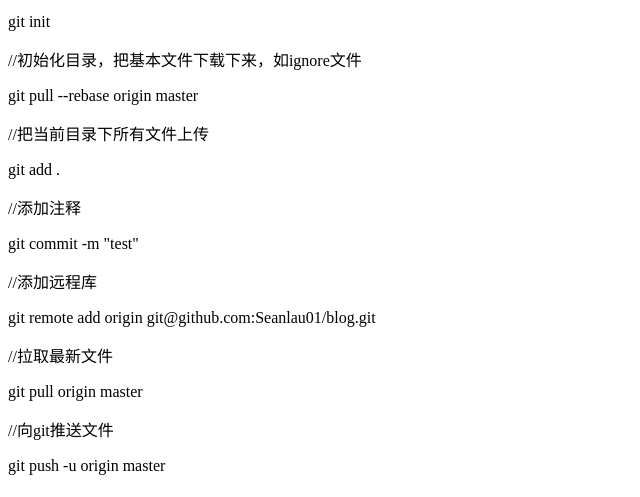
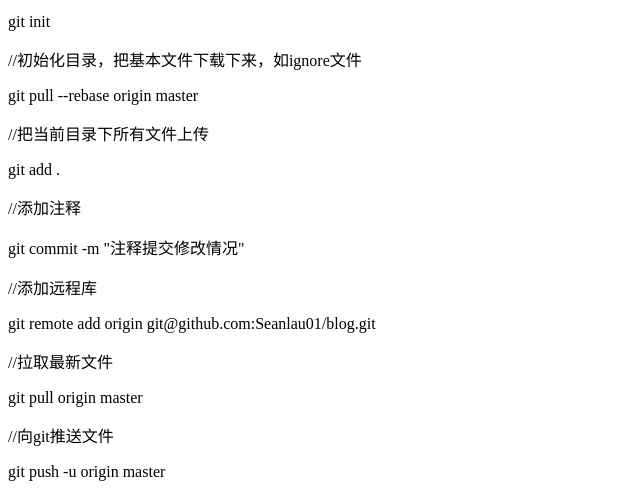
Before and after one commit to Seanlau01/blog, a plain HTML site: page index.html in a window 1280 px wide. Shown: the part 445-942 px from the top of the page, without its empty margins (0-640 px from the left). Drawn offline with Linux system fonts and the light colour scheme.

Commit message:
Update index.html

```diff
--- a/index.html
+++ b/index.html
@@ -28,7 +28,7 @@
     <p>//把当前目录下所有文件上传</p>
     <p>git add .</p>
     <p>//添加注释</p>
-    <p>git commit -m "test"</p>
+    <p>git commit -m "注释提交修改情况"</p>
     <p>//添加远程库</p>
     <p>git remote add origin git@github.com:Seanlau01/blog.git</p>
     <p>//拉取最新文件</p>
```
